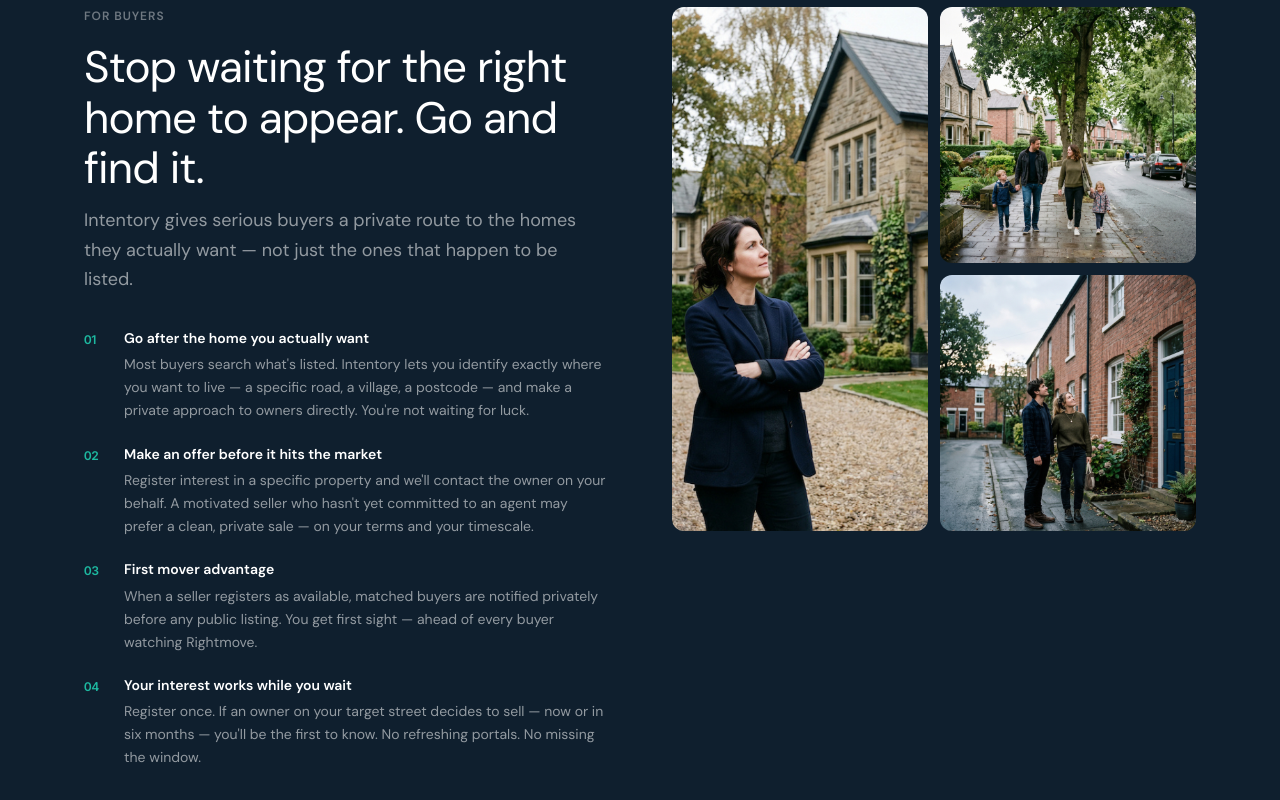
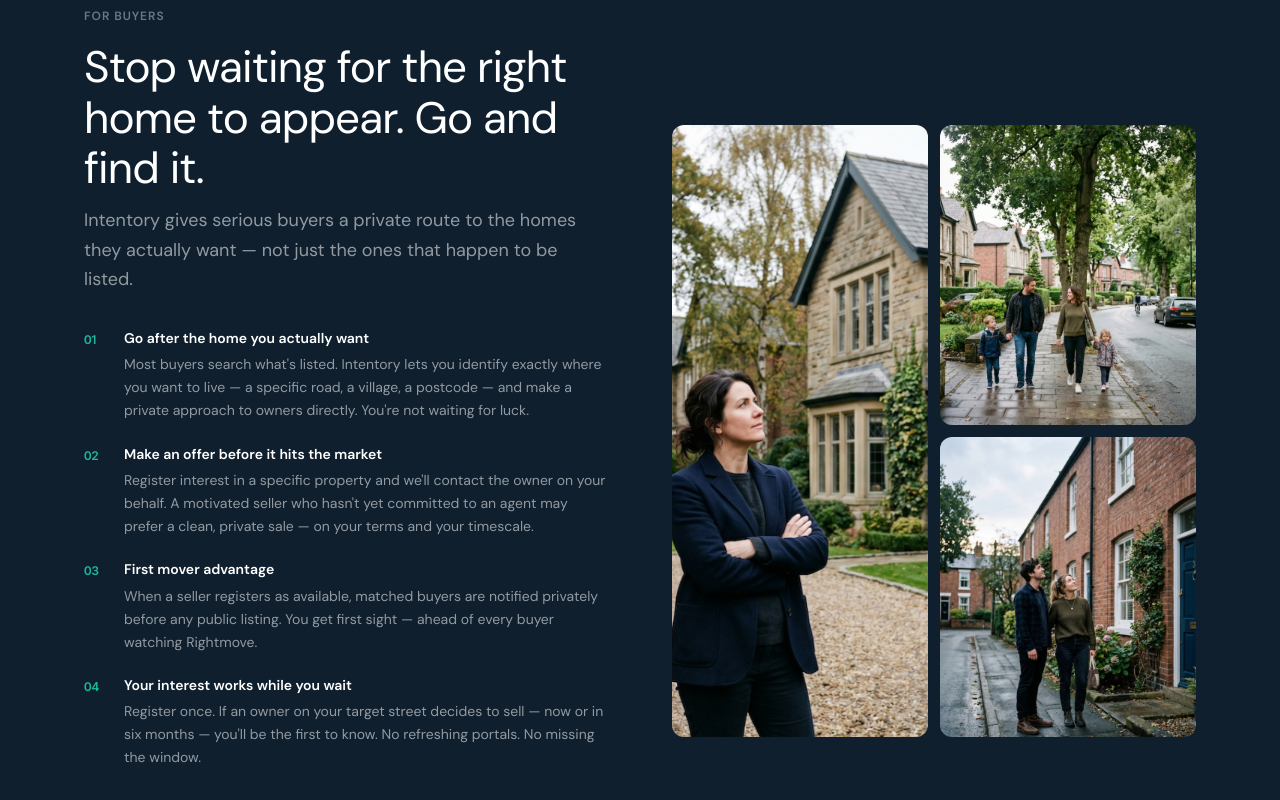
Before and after one commit to projectsforguy-alt/property-interest, a Next.js app: page / in a window 1280 px wide. Shown: the part 1220-2020 px from the top of the page. Built offline with nearby package versions, Linux system fonts and the light colour scheme.

Commit message:
Update page.tsx

```diff
--- a/app/page.tsx
+++ b/app/page.tsx
@@ -1,5 +1,4 @@
 import Link from 'next/link';
-import Image from 'next/image';
 
 const TICKER_ITEMS = [
   { location: 'Prestbury Road, SK10', count: 4 },
@@ -142,7 +141,7 @@
   return (
     <section className="section section-dark">
       <div className="container">
-        <div style={{ display: 'grid', gridTemplateColumns: '1fr 1fr', gap: 'var(--space-16)', alignItems: 'start' }}>
+        <div style={{ display: 'grid', gridTemplateColumns: '1fr 1fr', gap: 'var(--space-16)', alignItems: 'center' }}>
           <div>
             <div className="section-label section-label-dark">For buyers</div>
             <h2 className="section-headline" style={{ color: 'var(--white)', marginBottom: 'var(--space-3)' }}>
@@ -169,30 +168,21 @@
           </div>
 
           {/* Three image block */}
-          <div style={{ display: 'grid', gridTemplateColumns: '1fr 1fr', gridTemplateRows: '1fr 1fr', gap: 'var(--space-3)', aspectRatio: '1 / 1' }}>
-            <div style={{ position: 'relative', borderRadius: 'var(--radius-lg)', overflow: 'hidden', gridRow: '1 / 3' }}>
-              <Image
-                src="/images/block-1.png"
-                alt="A young couple outside their new home"
-                fill
-                style={{ objectFit: 'cover' }}
-              />
+          <div style={{ display: 'grid', gridTemplateColumns: '1fr 1fr', gridTemplateRows: '300px 300px', gap: 'var(--space-3)' }}>
+            <div style={{ borderRadius: 'var(--radius-lg)', overflow: 'hidden', gridRow: '1 / 3' }}>
+              {/* eslint-disable-next-line @next/next/no-img-element */}
+              <img src="/images/block-1.png" alt="A young couple outside their new home"
+                style={{ width: '100%', height: '100%', objectFit: 'cover', display: 'block' }} />
             </div>
-            <div style={{ position: 'relative', borderRadius: 'var(--radius-lg)', overflow: 'hidden' }}>
-              <Image
-                src="/images/block-2.png"
-                alt="A family on a desirable residential street"
-                fill
-                style={{ objectFit: 'cover' }}
-              />
+            <div style={{ borderRadius: 'var(--radius-lg)', overflow: 'hidden' }}>
+              {/* eslint-disable-next-line @next/next/no-img-element */}
+              <img src="/images/block-2.png" alt="A family on a desirable residential street"
+                style={{ width: '100%', height: '100%', objectFit: 'cover', display: 'block' }} />
             </div>
-            <div style={{ position: 'relative', borderRadius: 'var(--radius-lg)', overflow: 'hidden' }}>
-              <Image
-                src="/images/block-3.png"
-                alt="A homeowner considering their options"
-                fill
-                style={{ objectFit: 'cover' }}
-              />
+            <div style={{ borderRadius: 'var(--radius-lg)', overflow: 'hidden' }}>
+              {/* eslint-disable-next-line @next/next/no-img-element */}
+              <img src="/images/block-3.png" alt="A homeowner considering their options"
+                style={{ width: '100%', height: '100%', objectFit: 'cover', display: 'block' }} />
             </div>
           </div>
         </div>
@@ -205,7 +195,7 @@
   return (
     <section className="section" style={{ background: 'var(--white)' }}>
       <div className="container">
-        <div style={{ display: 'grid', gridTemplateColumns: '1fr 1fr', gap: 'var(--space-16)', alignItems: 'start' }}>
+        <div style={{ display: 'grid', gridTemplateColumns: '1fr 1fr', gap: 'var(--space-16)', alignItems: 'center' }}>
           <div>
             <div className="section-label">For homeowners</div>
             <h2 className="section-headline" style={{ marginBottom: 'var(--space-4)' }}>
```
